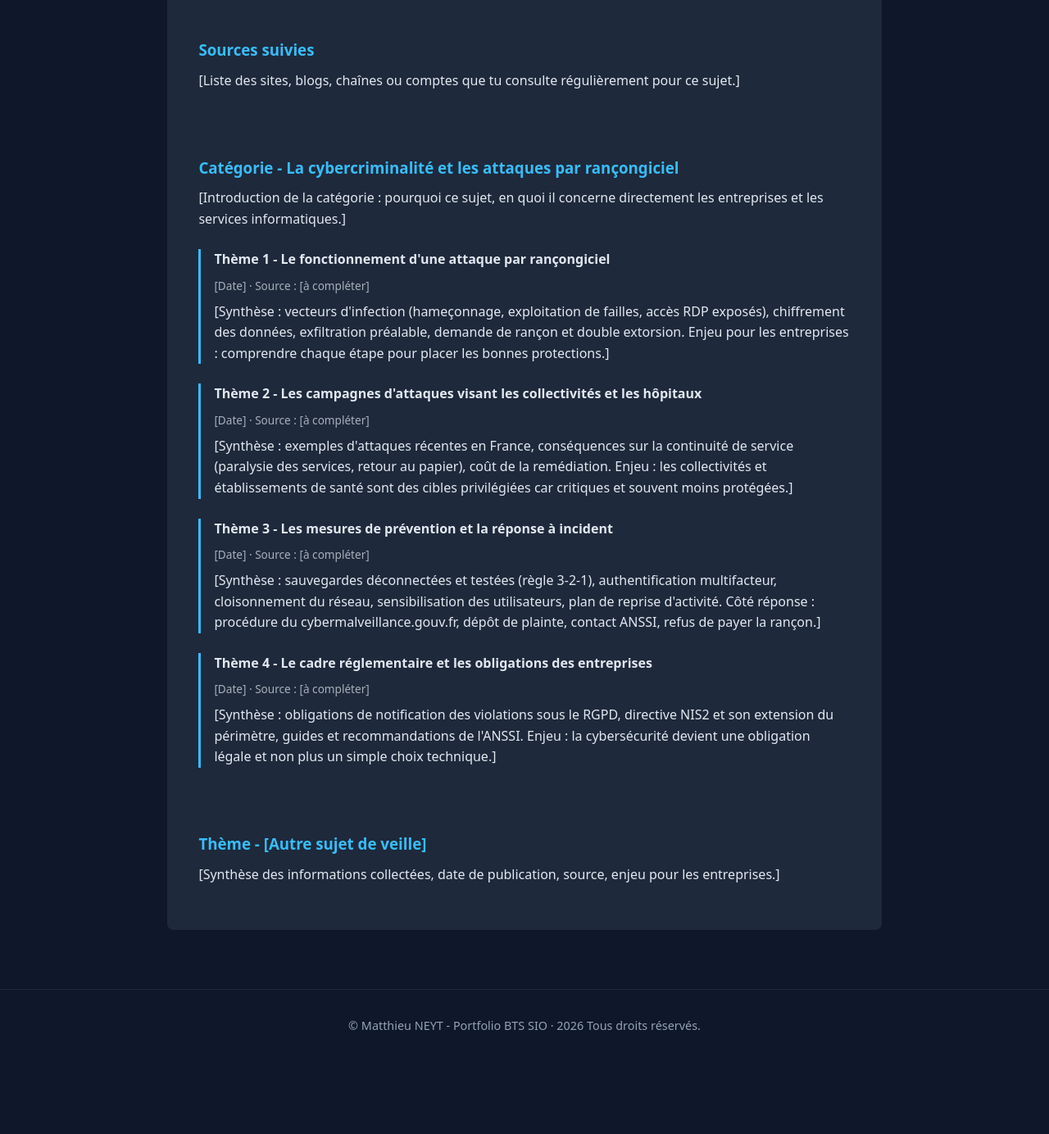
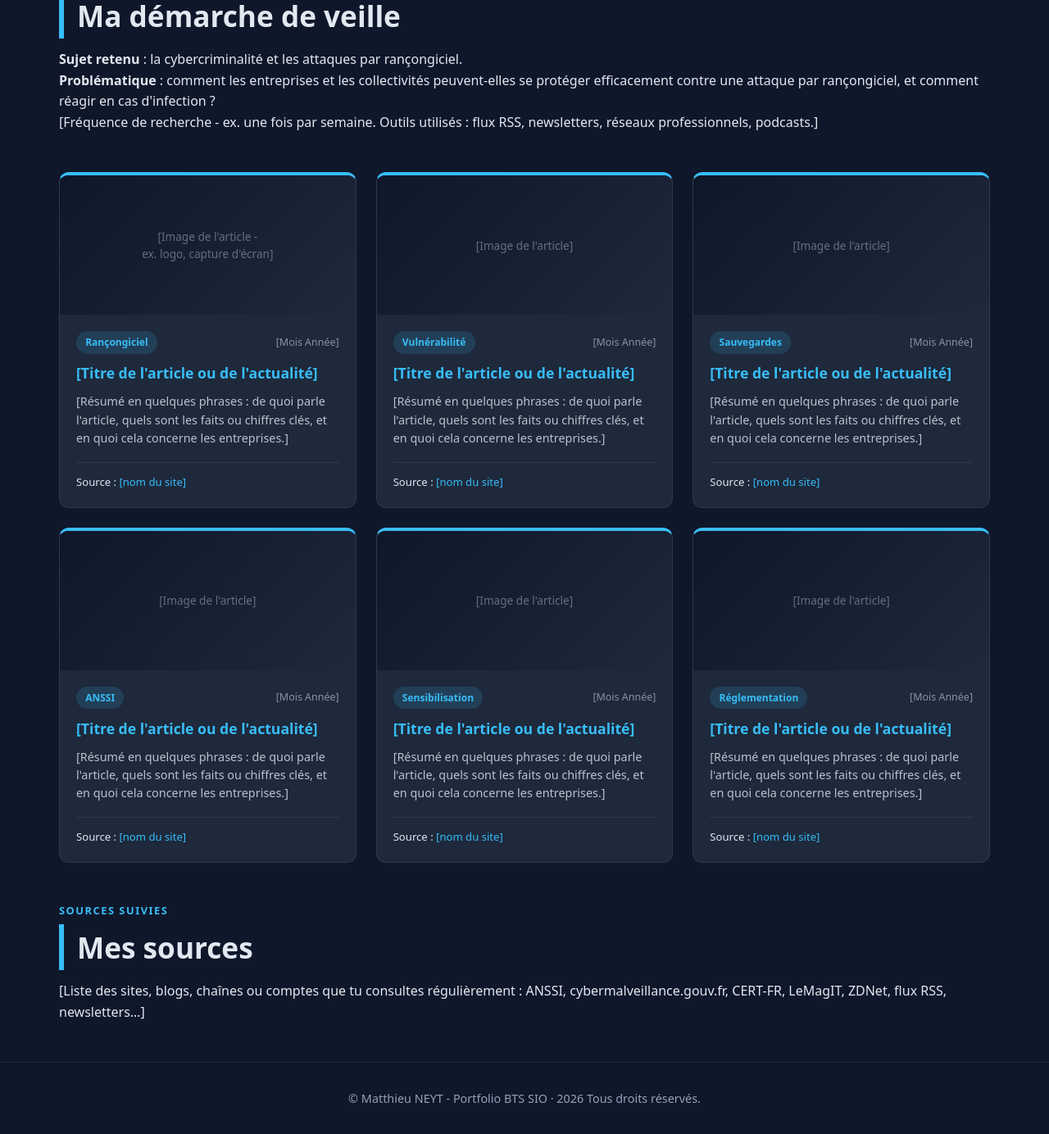
Before and after one commit to Matthieu-neyt/Portfolio-matthneyt, a plain HTML site: page veille.html in a window 1280 px wide. Shown: the part 396-1780 px from the top of the page at 82% size. Before the commit the page ends 1691 px from the top, so only its background shows below. Drawn offline with Linux system fonts and the light colour scheme.

Commit message:
Update veille.html

```diff
--- a/veille.html
+++ b/veille.html
@@ -2,42 +2,106 @@
 <html lang="fr"><head><meta charset="UTF-8"><meta name="viewport" content="width=device-width, initial-scale=1.0">
 <title>Veille technologique - Matthieu NEYT</title><link rel="stylesheet" href="style.css">
 <style>
-.subtheme{border-left:3px solid var(--accent,#38bdf8);padding-left:1rem;margin-top:1.5rem}
-.subtheme h4{margin:0 0 .5rem 0}
-.subtheme .meta{font-size:.85rem;opacity:.7;margin:0 0 .5rem 0}
+:root{--accent:#38bdf8}
+.thematique{max-width:1200px;margin:3rem auto;padding:0 2rem}
+.eyebrow{color:var(--accent);font-size:.8rem;font-weight:700;letter-spacing:.12em;text-transform:uppercase;margin:0 0 .4rem 0}
+.thematique>h2{font-size:2.2rem;margin:0 0 .8rem 0;border-left:6px solid var(--accent);padding-left:1rem}
+.chapo{opacity:.75;font-size:1.05rem;max-width:70ch;margin:0 0 2.5rem 0}
+.grille{display:grid;grid-template-columns:repeat(auto-fit,minmax(300px,1fr));gap:1.5rem}
+.article{background:var(--card,#1e293b);border:1px solid rgba(255,255,255,.08);border-top:4px solid var(--accent);border-radius:12px;overflow:hidden;display:flex;flex-direction:column;transition:transform .2s}
+.article:hover{transform:translateY(-4px)}
+.article .visuel{height:170px;background:linear-gradient(135deg,#0f172a,#1e293b);display:flex;align-items:center;justify-content:center;color:rgba(255,255,255,.35);font-size:.85rem;text-align:center;padding:1rem}
+.article .visuel img{width:100%;height:100%;object-fit:cover}
+.article .corps{padding:1.25rem;display:flex;flex-direction:column;flex:1}
+.article .ligne{display:flex;justify-content:space-between;align-items:center;margin-bottom:.8rem;gap:.5rem}
+.article .tag{background:rgba(56,189,248,.15);color:var(--accent);font-size:.75rem;font-weight:600;padding:.25rem .7rem;border-radius:99px;white-space:nowrap}
+.article .date{opacity:.55;font-size:.78rem;white-space:nowrap}
+.article h3{font-size:1.1rem;margin:0 0 .7rem 0;line-height:1.35}
+.article p.resume{font-size:.9rem;opacity:.8;line-height:1.55;margin:0;flex:1}
+.article .src{display:block;margin-top:1.1rem;padding-top:.8rem;border-top:1px solid rgba(255,255,255,.08);font-size:.82rem}
+.article .src a{color:var(--accent);text-decoration:none}
+.article .src a:hover{text-decoration:underline}
+@media(max-width:700px){.thematique>h2{font-size:1.6rem}.thematique{padding:0 1rem}}
 </style></head><body>
 <header><a class="logo" href="index.html">Matthieu NEYT · SIO</a>
 <nav><a href="index.html">Accueil</a><a href="e5.html">Épreuve E5</a><a href="e6.html">Épreuve E6</a><a href="entreprise.html">Entreprise</a><a href="veille.html" class="active">Veille technologique</a></nav></header>
-<section><h2>Veille technologique</h2>
-<p class="todo">Présente ici ta démarche de veille : sujet choisi</p>
 
-<div class="card"><h3>Méthodologie de veille</h3>
-<p><strong>Sujet retenu</strong> : La cybercriminalité et les attaques par rançongiciel.</p>
-<p><strong>Problématique</strong> : Comment les entreprises et les collectivités peuvent-elles se protéger efficacement contre les attaques par rançongiciel, et comment réagir en cas d'infection ?</p>
-
-<div class="card"><h3>Sources suivies</h3>
-<p>[Liste des sites, blogs, chaînes ou comptes que tu consulte régulièrement pour ce sujet.]</p></div>
-
-<div class="card"><h3>Catégorie - La cybercriminalité et les attaques par rançongiciel</h3>
-<p>[Introduction de la catégorie : pourquoi ce sujet, en quoi il concerne directement les entreprises et les services informatiques.]</p>
-
-<div class="subtheme"><h4>Thème 1 - Le fonctionnement d'une attaque par rançongiciel</h4>
-<p class="meta">[Date] · Source : [à compléter]</p>
-<p>[Synthèse : vecteurs d'infection (hameçonnage, exploitation de failles, accès RDP exposés), chiffrement des données, exfiltration préalable, demande de rançon et double extorsion. Enjeu pour les entreprises : comprendre chaque étape pour placer les bonnes protections.]</p></div>
-
-<div class="subtheme"><h4>Thème 2 - Les campagnes d'attaques visant les collectivités et les hôpitaux</h4>
-<p class="meta">[Date] · Source : [à compléter]</p>
-<p>[Synthèse : exemples d'attaques récentes en France, conséquences sur la continuité de service (paralysie des services, retour au papier), coût de la remédiation. Enjeu : les collectivités et établissements de santé sont des cibles privilégiées car critiques et souvent moins protégées.]</p></div>
-
-<div class="subtheme"><h4>Thème 3 - Les mesures de prévention et la réponse à incident</h4>
-<p class="meta">[Date] · Source : [à compléter]</p>
-<p>[Synthèse : sauvegardes déconnectées et testées (règle 3-2-1), authentification multifacteur, cloisonnement du réseau, sensibilisation des utilisateurs, plan de reprise d'activité. Côté réponse : procédure du cybermalveillance.gouv.fr, dépôt de plainte, contact ANSSI, refus de payer la rançon.]</p></div>
-
-<div class="subtheme"><h4>Thème 4 - Le cadre réglementaire et les obligations des entreprises</h4>
-<p class="meta">[Date] · Source : [à compléter]</p>
-<p>[Synthèse : obligations de notification des violations sous le RGPD, directive NIS2 et son extension du périmètre, guides et recommandations de l'ANSSI. Enjeu : la cybersécurité devient une obligation légale et non plus un simple choix technique.]</p></div>
+<div class="thematique">
+<p class="eyebrow">Thématique 1</p>
+<h2>La cybercriminalité et les attaques par rançongiciel</h2>
+<p class="chapo">Comment les rançongiciels infectent les systèmes d'information des entreprises et des collectivités, et quels moyens permettent de s'en protéger et d'y répondre. [À compléter : précise ici ta problématique et pourquoi ce sujet concerne directement le service informatique dans lequel tu travailles.]</p>
 </div>
 
-<div class="card"><h3>Thème - [Autre sujet de veille]</h3><p>[Synthèse des informations collectées, date de publication, source, enjeu pour les entreprises.]</p></div>
-</section>
+<div class="thematique">
+<p class="eyebrow">Méthodologie</p>
+<h2>Ma démarche de veille</h2>
+<p><strong>Sujet retenu</strong> : la cybercriminalité et les attaques par rançongiciel.</p>
+<p><strong>Problématique</strong> : comment les entreprises et les collectivités peuvent-elles se protéger efficacement contre une attaque par rançongiciel, et comment réagir en cas d'infection ?</p>
+<p>[Fréquence de recherche - ex. une fois par semaine. Outils utilisés : flux RSS, newsletters, réseaux professionnels, podcasts.]</p>
+</div>
+
+<div class="thematique">
+<div class="grille">
+<article class="article">
+<div class="visuel">[Image de l'article -<br>ex. logo, capture d'écran]</div>
+<div class="corps">
+<div class="ligne"><span class="tag">Rançongiciel</span><span class="date">[Mois Année]</span></div>
+<h3>[Titre de l'article ou de l'actualité]</h3>
+<p class="resume">[Résumé en quelques phrases : de quoi parle l'article, quels sont les faits ou chiffres clés, et en quoi cela concerne les entreprises.]</p>
+<span class="src">Source : <a href="#">[nom du site]</a></span>
+</div></article>
+
+<article class="article">
+<div class="visuel">[Image de l'article]</div>
+<div class="corps">
+<div class="ligne"><span class="tag">Vulnérabilité</span><span class="date">[Mois Année]</span></div>
+<h3>[Titre de l'article ou de l'actualité]</h3>
+<p class="resume">[Résumé en quelques phrases : de quoi parle l'article, quels sont les faits ou chiffres clés, et en quoi cela concerne les entreprises.]</p>
+<span class="src">Source : <a href="#">[nom du site]</a></span>
+</div></article>
+
+<article class="article">
+<div class="visuel">[Image de l'article]</div>
+<div class="corps">
+<div class="ligne"><span class="tag">Sauvegardes</span><span class="date">[Mois Année]</span></div>
+<h3>[Titre de l'article ou de l'actualité]</h3>
+<p class="resume">[Résumé en quelques phrases : de quoi parle l'article, quels sont les faits ou chiffres clés, et en quoi cela concerne les entreprises.]</p>
+<span class="src">Source : <a href="#">[nom du site]</a></span>
+</div></article>
+
+<article class="article">
+<div class="visuel">[Image de l'article]</div>
+<div class="corps">
+<div class="ligne"><span class="tag">ANSSI</span><span class="date">[Mois Année]</span></div>
+<h3>[Titre de l'article ou de l'actualité]</h3>
+<p class="resume">[Résumé en quelques phrases : de quoi parle l'article, quels sont les faits ou chiffres clés, et en quoi cela concerne les entreprises.]</p>
+<span class="src">Source : <a href="#">[nom du site]</a></span>
+</div></article>
+
+<article class="article">
+<div class="visuel">[Image de l'article]</div>
+<div class="corps">
+<div class="ligne"><span class="tag">Sensibilisation</span><span class="date">[Mois Année]</span></div>
+<h3>[Titre de l'article ou de l'actualité]</h3>
+<p class="resume">[Résumé en quelques phrases : de quoi parle l'article, quels sont les faits ou chiffres clés, et en quoi cela concerne les entreprises.]</p>
+<span class="src">Source : <a href="#">[nom du site]</a></span>
+</div></article>
+
+<article class="article">
+<div class="visuel">[Image de l'article]</div>
+<div class="corps">
+<div class="ligne"><span class="tag">Réglementation</span><span class="date">[Mois Année]</span></div>
+<h3>[Titre de l'article ou de l'actualité]</h3>
+<p class="resume">[Résumé en quelques phrases : de quoi parle l'article, quels sont les faits ou chiffres clés, et en quoi cela concerne les entreprises.]</p>
+<span class="src">Source : <a href="#">[nom du site]</a></span>
+</div></article>
+</div>
+</div>
+
+<div class="thematique">
+<p class="eyebrow">Sources suivies</p>
+<h2>Mes sources</h2>
+<p>[Liste des sites, blogs, chaînes ou comptes que tu consultes régulièrement : ANSSI, cybermalveillance.gouv.fr, CERT-FR, LeMagIT, ZDNet, flux RSS, newsletters…]</p>
+</div>
+
 <footer>© Matthieu NEYT - Portfolio BTS SIO · 2026 Tous droits réservés.</footer></body></html>
```
